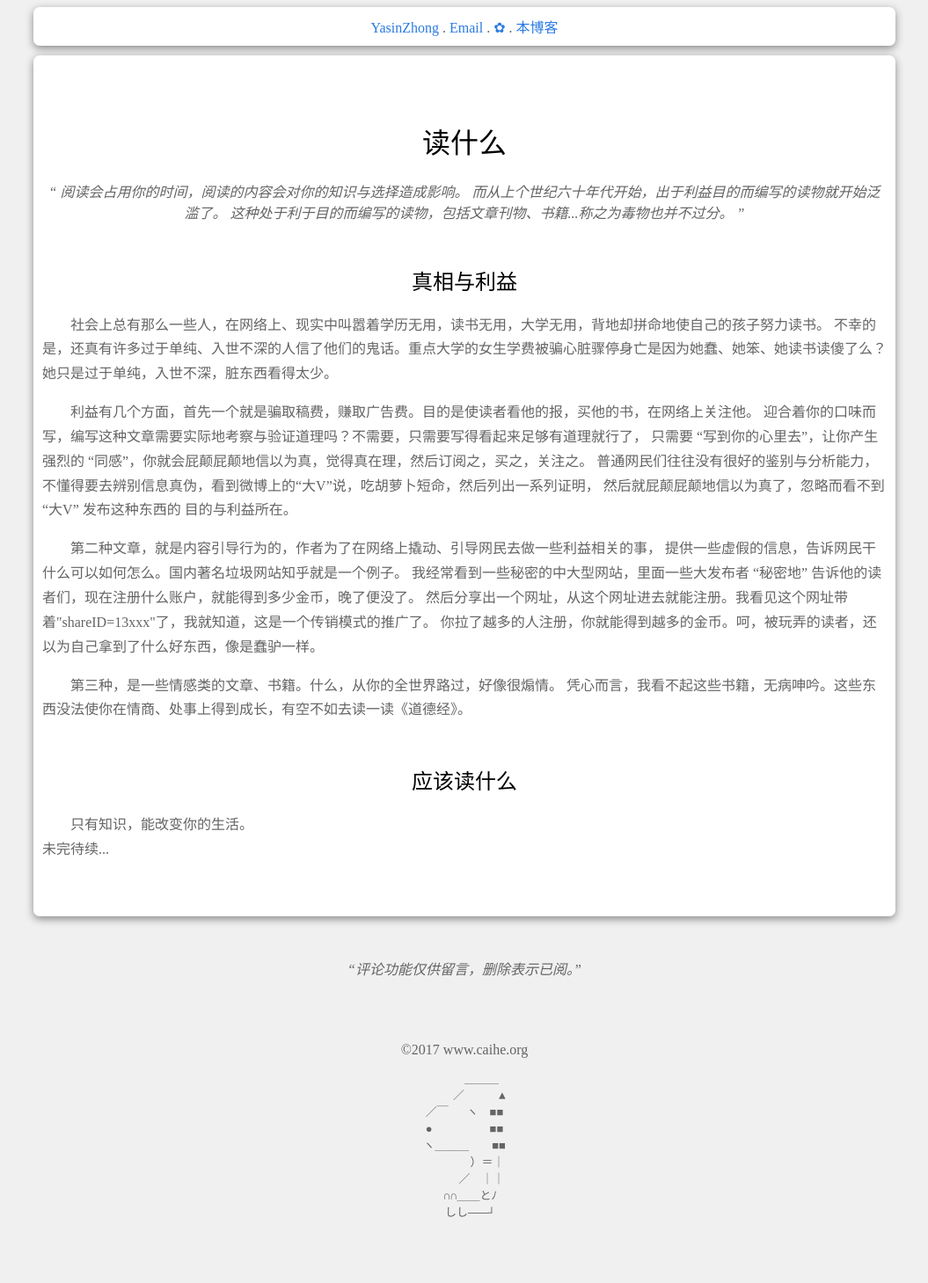
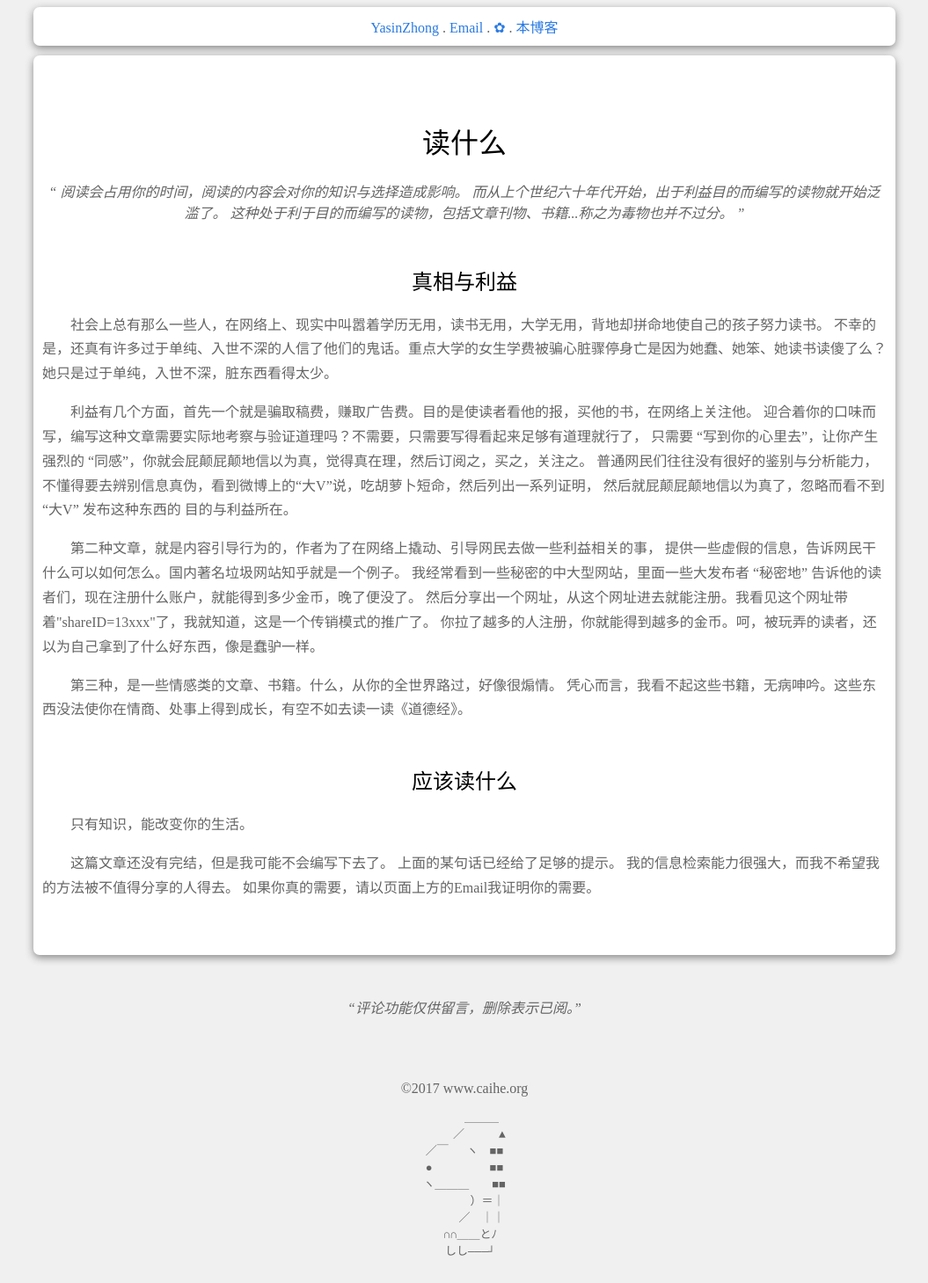
Before and after one commit to YasinZhong/yasinzhong.github.io, a Jekyll site: the page built from _posts/2018-2-2-WhatToRead.html, in a window 1280 px wide. Shown: the whole page at 88% size, without its empty margins (112-1167 px from the left). Built offline with Jekyll 4.4.1, drawn with Linux system fonts in a browser that asks for light colours; comment, search, counter and statistics services are not loaded; before the commit the page ends 1415 px from its top, so only the background shows below that.

Commit message:
2018/03/18

```diff
--- a/_posts/2018-2-2-WhatToRead.html
+++ b/_posts/2018-2-2-WhatToRead.html
@@ -41,6 +41,11 @@ title: 读什么
 
 <h2>应该读什么</h2>
 <p>
-	只有知识，能改变你的生活。<br>
-	未完待续...
+	只有知识，能改变你的生活。
 </p>
+<p>
+	这篇文章还没有完结，但是我可能不会编写下去了。
+	上面的某句话已经给了足够的提示。
+	我的信息检索能力很强大，而我不希望我的方法被不值得分享的人得去。
+	如果你真的需要，请以页面上方的Email我证明你的需要。
+</p>
```
